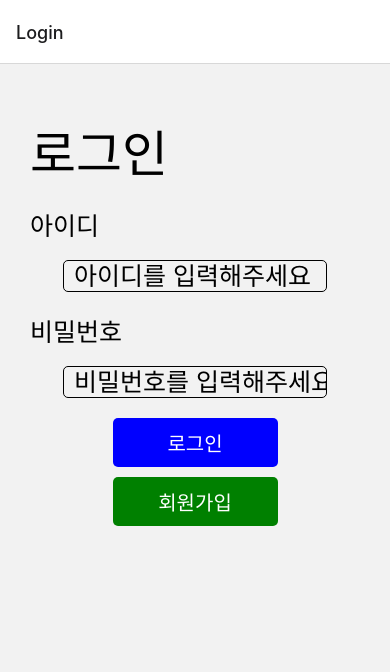
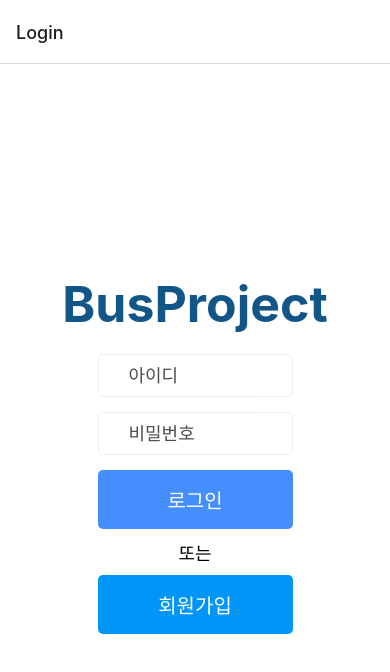
Before and after one commit to koo1175/BusProject, a React Native app in the folder user/: screen /Login in a window 390 px wide. Shown: the top 672 px of the page. Built offline with nearby package versions, Linux system fonts and the light colour scheme.

Commit message:
1016디자인작업중

```diff
--- a/user/src/components/BusStop.js
+++ b/user/src/components/BusStop.js
@@ -5,6 +5,7 @@ import React, { useState, useEffect }from 'react';
 import { View, StyleSheet, Text, FlatList, TouchableOpacity } from 'react-native';
 import { ListItem } from 'react-native-elements';
 
+import { FontAwesome5 } from '@expo/vector-icons';
 
 const BusStop = ({navigation, route}) => {
   const { selectedName , selectedUID, userId } = route.params;
@@ -80,23 +81,28 @@ const BusStop = ({navigation, route}) => {
 
 
     return (
-        <View>
-            <Text style={ styles.titleStyle }> {selectedName} 정류장 </Text>
-            <Text style={ styles.titleStyle }> {selectedUID} 정류장 UID </Text>
-            <Text style={ styles.titleStyle }>결과 출력 확인란 :  {busNums}  </Text>
+      <View style={styles.container}>
+      <Text style={styles.titleStyle}> {selectedName} 정류장 </Text>
+      <Text style={styles.titleStyle}> {selectedUID} 정류장 UID </Text>
+
       <FlatList
           data={busNums}
           renderItem={({ item, index }) => (
-                <TouchableOpacity onPress={() => handleItemPress(item,index)}>
+              <TouchableOpacity onPress={() => handleItemPress(item, index)}>
                   <ListItem bottomDivider>
-                    <ListItem.Content>
-                        <ListItem.Title>{item}번</ListItem.Title>
-                        <ListItem.Subtitle>{busFirstTime[index]}</ListItem.Subtitle>
-                        <ListItem.Subtitle>{busSecondTime[index]}</ListItem.Subtitle>
-                    </ListItem.Content>
+                      <View style={styles.leftContainer}>
+                      <FontAwesome5 name="bus" size={30} color="#125688" style={styles.icon} />
+
+                          <ListItem.Title style={styles.busNumber}>{item}번</ListItem.Title>
+                      </View>
+                      <View style={styles.rightContainer}>
+                          <ListItem.Subtitle style={styles.Bus1Time}>{busFirstTime[index]}</ListItem.Subtitle>
+                          <ListItem.Subtitle style={styles.Bus2Time}>{busSecondTime[index]}</ListItem.Subtitle>
+                      </View>
                   </ListItem>
               </TouchableOpacity>
           )}
+          keyExtractor={(item, index) => index.toString()}
       />
   </View>
 
@@ -104,13 +110,46 @@ const BusStop = ({navigation, route}) => {
 };
 
 const styles = StyleSheet.create({
+  container: {
+      flex: 1,
+      backgroundColor: 'white',
+      padding: 10,
+  },
   titleStyle: {
       fontSize: 24,
       fontWeight: 'bold',
-      marginVertical: 10
+      marginVertical: 10,
   },
-
+  icon: {
+      marginRight: 10,
+  },
+  subtitleContainer: {
+      flexDirection: 'row',
+      alignItems: 'center',
+      justifyContent: 'space-between',
+  },
+  busNumber: {
+      flex: 1,
+  },
+  timeContainer: {
+      flex: 1,
+  },
+  leftContainer: {
+      flex: 1,
+      flexDirection: 'column', // 세로로 나란히 정렬
+      justifyContent: 'center', // 아이템을 세로 방향으로 가운데 정렬
+  },
+  rightContainer: {
+      flex: 2,
+      flexDirection: 'column', // 세로로 나란히 정렬
+      justifyContent: 'center', // 아이템을 세로 방향으로 가운데 정렬
+  },
+  Bus1Time: {
+      textAlign: 'right',
+  },
+  Bus2Time: {
+      textAlign: 'right',
+  },
 });
 
-
 export default BusStop;
--- a/user/src/components/Login.js
+++ b/user/src/components/Login.js
@@ -1,6 +1,6 @@
 // Login.js
 import React, { useState, useEffect } from 'react';
-import { View, Button, Text, TextInput, FlatList, StyleSheet, TouchableOpacity } from 'react-native';
+import { View, Button, Text, TextInput, FlatList, StyleSheet, TouchableOpacity, TouchableWithoutFeedback, Keyboard } from 'react-native';
 import axios from 'axios';
 
 function Login({navigation}) {
@@ -41,31 +41,40 @@ function Login({navigation}) {
   };
 
   return (
-    <View backgroundColor='#FFFFFF'>
+    <TouchableWithoutFeedback onPress={Keyboard.dismiss}>
             <View style={styles.container}>
-        <Text style={styles.text_title}>로그인</Text>
-          <Text style={styles.text}>아이디</Text>
+                <View style={styles.logoContainer}>
+                    <Text style={styles.logoText}>BusProject</Text>
+                </View>
+
+
+                <View style={styles.formContainer}>
                 <TextInput
                     style={styles.textInput}
-            placeholder="아이디를 입력해주세요"
+                    keyboardType='default'
+                    placeholder='아이디'
                     value={userId}
                     onChangeText={text => setUserId(text)}
                 />
-          <Text style={styles.text}>비밀번호</Text>
+
                 <TextInput
                     style={styles.textInput}
-            placeholder="비밀번호를 입력해주세요"
+                    keyboardType='default'
                     secureTextEntry={true}
+                    placeholder='비밀번호'
                     value={password}
                     onChangeText={text => setPassword(text)}
                 />
 
                 <TouchableOpacity
-                    style={styles.button}
-                    onPress={() => login()}
+                    style={styles.loginButton}
+                    onPress={login}
                 >
                     <Text style={styles.buttonText}>로그인</Text>
                 </TouchableOpacity>
+
+                <Text style={styles.orText}>또는</Text>
+
                 <TouchableOpacity
                     style={styles.signupButton}
                     onPress={() => navigation.navigate('Sign')}
@@ -74,63 +83,69 @@ function Login({navigation}) {
                 </TouchableOpacity>
             </View>
         </View>
+            </TouchableWithoutFeedback>
   );
 };
+const styles = StyleSheet.create({
+  formContainer: {        //전체 비율 조정
+      width: '50%',
+  },
+  container: {
+      flex: 1,
+      justifyContent: 'center', // 세로 중앙 정렬
+      alignItems: 'center',     // 가로 중앙 정렬
+      backgroundColor: 'white',
+  },
+  logoContainer: {
+      marginBottom: 20,
+  },
+  logoText: {
+      color: '#125688', // 텍스트 색상 설정
+      fontSize: 50,
+      fontWeight: 'bold',
 
-const styles = StyleSheet.create({
-  container: {
-      padding: 30,
-      alignItems: 'center'
   },
-  text_title: {
-      marginTop: 20,
-      marginBottom: 20,
-      fontSize: 50,
-      alignSelf: 'flex-start'
+
+  textInput: {
+      borderColor: "#E5E5E5",
+      opacity : 0.7,
+      borderWidth: 1,
+      padding: 10,
+      marginBottom: 15,
+      fontSize: 18,
+      borderRadius: 5,
+      paddingLeft: 30,
+      width: '100%',
+
   },
-  text: {
-      fontSize: 25,
-      alignSelf: 'flex-start',
-      marginBottom: 10
-  },
-  textInput: {
-      borderColor: "#000000",
-      borderWidth: 1,
-      width: '80%',
-      height: '8%',
-      marginTop: 8,
-      marginBottom: 20,
-      fontSize: 25,
-      borderRadius: 5,
-      paddingLeft: 10
-  },
-  button: {
-      backgroundColor: 'blue',
-      width: '50%',
-      padding: 10,
+  loginButton: {
+      backgroundColor: '#458eff',
+      padding: 15,
       justifyContent: 'center',
       alignItems: 'center',
-      fontSize: 20,
       borderRadius: 5,
-      marginBottom: 10
+      width: '100%',
+  },
+  signupButton: {
+      backgroundColor: '#0095F6',
+      padding: 15,
+      justifyContent: 'center',
+      alignItems: 'center',
+      borderRadius: 5,
+      width: '100%',
   },
   buttonText: {
       color: 'white',
-      fontSize: 20
+      fontSize: 20,
   },
-  signupButton: {
-      backgroundColor: 'green',
-      width: '50%',
-      padding: 10,
-      justifyContent: 'center',
-      alignItems: 'center',
-      fontSize: 20,
-      borderRadius: 5
+  orText: {
+      textAlign: 'center',
+      fontSize: 18,
+      marginVertical: 10,
   },
   signupButtonText: {
       color: 'white',
-      fontSize: 20
+      fontSize: 20,
   }
 });
-
 export default Login;
--- a/user/src/components/Main.js
+++ b/user/src/components/Main.js
@@ -2,7 +2,10 @@
 
 import React, { useState, useEffect } from 'react';
 import { View, Text, StyleSheet, Button, TouchableOpacity, Platform } from 'react-native';
+
 import * as Location from 'expo-location';
+
+import { FontAwesome5, MaterialCommunityIcons, Feather } from '@expo/vector-icons';
 
 function Main({navigation, route}) {
 
@@ -31,61 +34,131 @@ function Main({navigation, route}) {
   }, []);
 
   return (
-    <View style={{ flex: 1 }}>
-      <View style={{ flexDirection: 'row', justifyContent: 'space-between', paddingHorizontal: 16 }}>
-        <TouchableOpacity style={{ backgroundColor: 'gray', padding: 8 }}>
-          <Text style={styles.text}>민원 신고</Text>
-        </TouchableOpacity>
-        <TouchableOpacity style={{ backgroundColor: 'gray', padding: 8 }}>
-          <Text style={styles.text}>마이크</Text>
-        </TouchableOpacity>
-      </View>
+    <View style={styles.container}>
+    <Text style={styles.TitleText}>busproject</Text>
 
-       <View style={{ flex: 1, justifyContent: 'center', alignItems: 'center' }}>
 
-       {errorMsg ? (
-        <Text>{errorMsg}</Text>
-        ) : location ? (
-          <View>
-            <Text>Latitude: {location.coords.latitude}</Text>
-            <Text>Longitude: {location.coords.longitude}</Text>
-          </View>
-        ) : (
-          <Text>Loading...</Text>
-        )}
 
+    <View style={{ flex: 1, justifyContent: 'center', alignItems: 'center' }}>
+        {/*{errorMsg ? (<Text>{errorMsg}</Text>) : location ? (*/}
+        {/*    <View>*/}
+        {/*        /!*<Text style={styles.locationText}>위도: {location.coords.latitude}</Text>*!/*/}
+        {/*        /!*<Text style={styles.locationText}>경도: {location.coords.longitude}</Text>*!/*/}
+        {/*    </View>*/}
+        {/*) : (*/}
+        {/*    <Text style={styles.loadingText}>로딩 중...</Text>*/}
+        {/*)}*/}
         <TouchableOpacity style={styles.button} onPress={() => navigation.navigate('RoadSetting')}>
-          <Text style={styles.text}>경로 설정</Text>
+            <View style={styles.buttonContent}>
+                <FontAwesome5 name="route" size={24} color="black" style={styles.icon} />
+                <Text style={styles.buttonText}>경로 설정</Text>
+            </View>
         </TouchableOpacity>
 
         <TouchableOpacity style={styles.button} onPress={() => navigation.navigate('CheckRoad')}>
-          <Text style={styles.text}>경로 확인</Text>
+            <View style={styles.buttonContent}>
+                <FontAwesome5 name="route" size={24} color="black" style={styles.icon} />
+                <Text style={styles.buttonText}>경로 확인</Text>
+            </View>
         </TouchableOpacity>
 
         <TouchableOpacity style={styles.button} onPress={() => navigation.navigate('RideBus', {
-          latitude: 126.924145806, // latitude 전달   126.924145806  {latitude}
-          longitude: 37.56205, // longitude 전달   37.56205   {longitude}
-          userId: userId,
+            latitude: 126.924145806,
+            longitude: 37.56205,
         })}>
-          <Text style={styles.text}>버스 탑승 등록</Text>
+            <View style={styles.buttonContent}>
+                <FontAwesome5 name="bus" size={24} color="black" style={styles.thirdIcon} />
+                <Text style={styles.thirdButtonText}>버스 탑승 등록</Text>
+            </View>
         </TouchableOpacity>
-      </View>
+
     </View>
+</View>
   );
 };
 
 const styles = StyleSheet.create({
-  text: {
-    color:'white',
-    textAlign: 'center'
+  locationText: {
+      fontSize: 16,
+      marginBottom: 8,
+  },
+  container: {
+      flex: 1,
+      backgroundColor: 'white',
+  },
+  TitleText: {
+      fontSize: 35,
+      color: '#125688', // 텍스트 색상 설정
+      fontWeight: 'bold',
+      marginLeft: 20, // 왼쪽 여백
+      marginRight: 20, // 오른쪽 여백
+      marginTop: 20, // 위쪽 여백
+      marginBottom: '-5%',
+      // backgroundColor: 'red', // 확인용 색
+  },
+
+  mapContainer: {
+      flex: 1,
+      marginTop: '20%',
+      justifyContent: 'center',
+      alignItems: 'center',
+      backgroundColor: 'white',
+  },
+  loadingText: {
+      fontSize: 16,
+      marginBottom: 16,
+  },
+  startMic: {
+      width: 60,
+      height: 60,
+      // backgroundColor: 'red', // 확인용 색 넣기
+      opacity: 1,
+      justifyContent: 'center',
+      alignItems: 'center',
+  },
+  micContainer: {
+      position: 'absolute',
+      top: 10,
+      right: 10,
+      zIndex: 1,
   },
   button: {
-    width: '40%',
-     backgroundColor:'gray',
-     marginTop :16 ,
-     paddingVertical :16,
-     paddingHorizontal :32
+      backgroundColor: '#458eff',
+      padding: 12,
+      borderRadius: 8,
+      alignItems: 'center',
+      justifyContent: 'center',
+      marginBottom: 20,
+      width: '70%',
+  },
+  buttonText: {
+      color: 'white',
+      fontSize: 18,
+      textAlign: 'center',
+      marginRight: 80,
+  },
+
+  buttonContent: {
+      flexDirection: 'row',
+      justifyContent: 'space-between', // 아이콘과 텍스트를 양쪽 끝으로 정렬
+  },
+  icon: {
+      marginRight: 70,
+  },
+  thirdButtonText: {
+      color: 'white',
+      fontSize: 18,
+      textAlign: 'center',
+      marginRight: 60,
+  },
+  thirdIcon: {
+      marginRight: 50,
+  },
+  map: {
+      width: 500,
+      height: 400,
   },
 });
 
+
 export default Main;
--- a/user/src/components/RideBus.js
+++ b/user/src/components/RideBus.js
@@ -2,10 +2,10 @@
 
 import React, { useState, useEffect } from 'react';
 import { View, StyleSheet, Text, FlatList, TouchableOpacity } from 'react-native';
-import { ListItem } from 'react-native-elements';
-import { PermissionsAndroid } from 'react-native';
+import { ListItem, Icon } from 'react-native-elements';
 import axios from 'axios';
 
+import { MaterialCommunityIcons } from '@expo/vector-icons';
 
 
 const RideBus = ({ navigation,route }) => {
@@ -72,12 +72,28 @@ const RideBus = ({ navigation,route }) => {
 };
 
 const styles = StyleSheet.create({
+  container: {
+      flex: 1,
+      backgroundColor: 'white',
+  },
   titleStyle: {
-    fontSize: 24,
-    fontWeight: 'bold',
-    marginVertical: 10
+      fontSize: 24,
+      fontWeight: 'bold',
+      marginVertical: 10,
   },
+  locationInfo: {
+      marginBottom: 20,
+      padding: 10,
+      backgroundColor: '#F0F0F0',
 
+  },
+  listItem: {
+      marginHorizontal: 16,
+      marginVertical: 8,
+      borderRadius: 8,
+  },
+  listItemTitle: {
+      fontSize: 23,
+  },
 });
-
 export default RideBus;
--- a/user/src/components/Sign.js
+++ b/user/src/components/Sign.js
@@ -153,24 +153,83 @@ function Sign({navigation}) {
 };
 
 const styles = StyleSheet.create({
+  formContainer: {
+      width: '80%',
+  },
+  container: {
+      flex: 1,
+      justifyContent: 'center',
+      alignItems: 'center',
+      backgroundColor: 'white',
+  },
+  text_title: {
+      fontSize: 50,
+      color: '#125688', // 텍스트 색상 설정
+      marginBottom: 30,
+      fontWeight: 'bold',
+  },
+  inputContainer: {
+      flexDirection: 'column',
+      marginBottom: 20,
+  },
+  inputLabel: {
+      fontSize: 18,
+      marginBottom: 10,
+      color: 'gray',
+      textAlign: 'left',
+  },
+  textInput: {
+      borderColor: "#E5E5E5",
+      borderWidth: 1,
+      height: 40,
+      fontSize: 18,
+      borderRadius: 5,
+      paddingLeft: 10,
+      textAlign: 'left',
+      backgroundColor: '#FAFAFA',
+  },
+  InputId: {
+      borderColor: "#E5E5E5",
+      borderWidth: 1,
+      width : '70%',
+      height: 40,
+      fontSize: 18,
+      borderRadius: 5,
+      paddingLeft: 10,
+      textAlign: 'left',
+      backgroundColor: '#FAFAFA',
+  },
+  idInputContainer: {
+      flexDirection: 'row',
+      justifyContent: 'space-between',
+      alignItems: 'center',
+  },
+  signupButton: {
+      backgroundColor: '#0095F6',
+      padding: 15,
+      justifyContent: 'center',
+      alignItems: 'center',
+      borderRadius: 5,
+      marginTop: 20,
+  },
+  buttonText: {
+      color: 'white',
+      fontSize: 20,
+      fontWeight: 'bold',
+  },
   validationButton: {
-    backgroundColor: 'gray',
-    width: '20%',
+      backgroundColor: '#0095F6',
+      width: 80,
       height: 40,
       justifyContent: 'center',
       alignItems: 'center',
       borderRadius: 5,
       marginLeft: 10,
   },
-signupButton: {
-  backgroundColor: 'green',
-  width: '50%',
-  padding: 10,
-  justifyContent: 'center',
-  alignItems: 'center',
-  fontSize: 20,
-  borderRadius: 5
+  validationMessage: {
+      color: '#0095F6',
+      marginTop: 5,
+      textAlign: 'left',
   },
-})
-
+});
 export default Sign;
```
Lines whose indentation alone changed are shown as unchanged.
